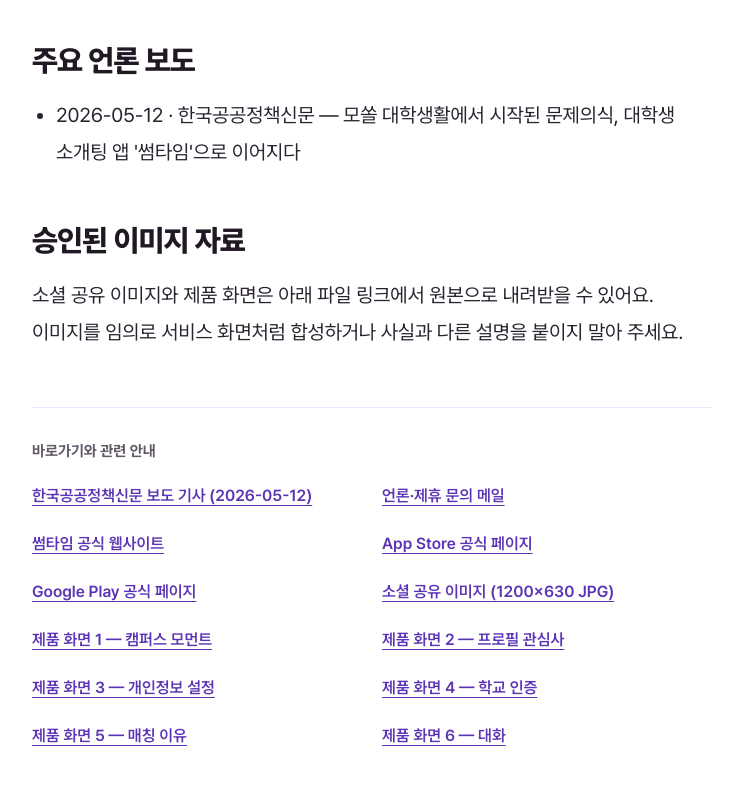
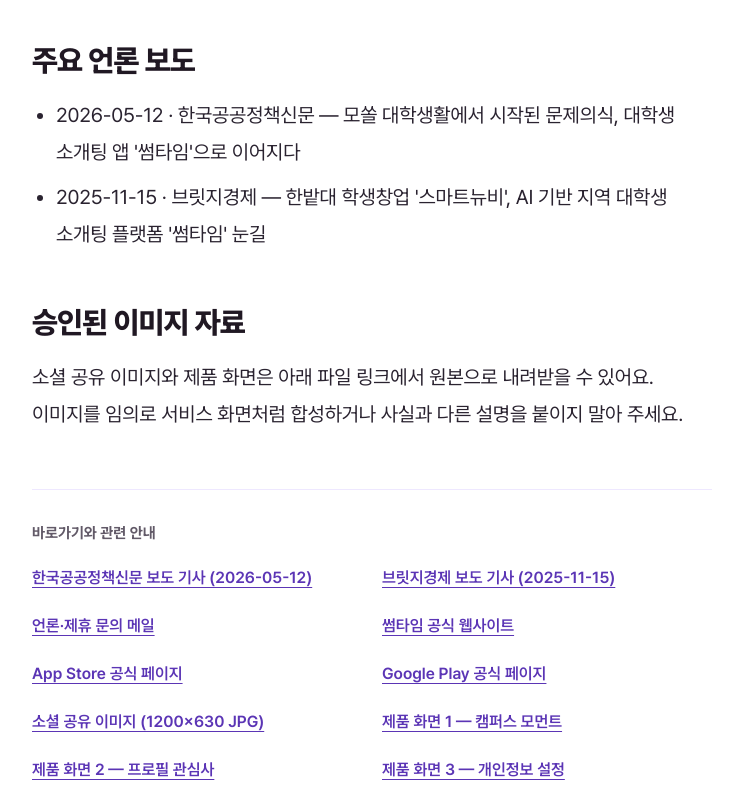
Before and after one commit to SmartNewbieProject/sometime-landing, a Next.js app: page /press in a window 1280 px wide. Shown: the part 753-1550 px from the top of the page, without its empty margins (268-1011 px from the left). Built offline with nearby package versions, Linux system fonts and the light colour scheme; no server answers.

Commit message:
feat(seo): add Bridge Economy (viva100) press coverage to /press (#21)

```diff
--- a/src/app/_lib/public-info-pages.ts
+++ b/src/app/_lib/public-info-pages.ts
@@ -213,6 +213,7 @@ export const PRESS_PAGE: PublicInfoPage = {
       heading: "주요 언론 보도",
       items: [
         "2026-05-12 · 한국공공정책신문 — 모쏠 대학생활에서 시작된 문제의식, 대학생 소개팅 앱 '썸타임'으로 이어지다",
+        "2025-11-15 · 브릿지경제 — 한밭대 학생창업 '스마트뉴비', AI 기반 지역 대학생 소개팅 플랫폼 '썸타임' 눈길",
       ],
     },
     {
@@ -225,6 +226,7 @@ export const PRESS_PAGE: PublicInfoPage = {
   ],
   links: [
     { label: "한국공공정책신문 보도 기사 (2026-05-12)", href: "http://knpp.co.kr/news/499340" },
+    { label: "브릿지경제 보도 기사 (2025-11-15)", href: "https://www.viva100.com/article/20251115500186" },
     { label: "언론·제휴 문의 메일", href: "mailto:notify@smartnewb.com" },
     { label: "썸타임 공식 웹사이트", href: "https://some-in-univ.com" },
     { label: "App Store 공식 페이지", href: "https://apps.apple.com/kr/app/id6746120889" },
```
